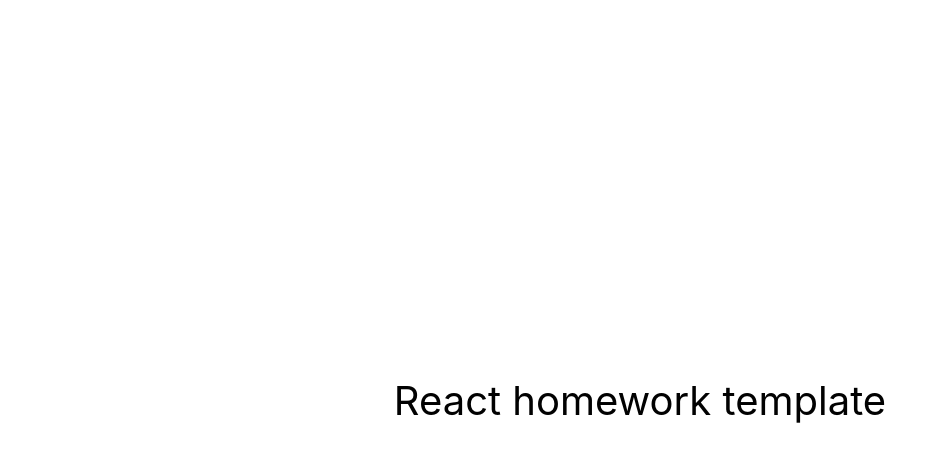
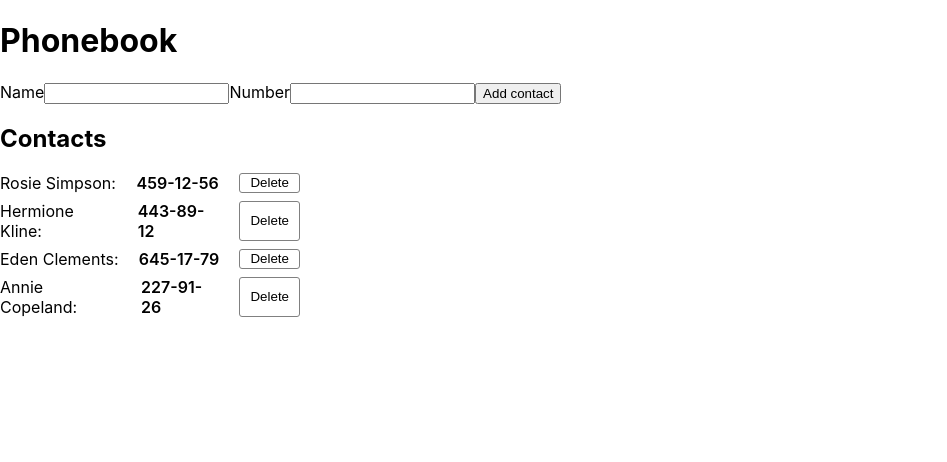
Before and after one commit to RuslanaSemenenko/goit-react-hw-02-phonebook, a React (Create React App) app: page / in a window 1280 px wide. Shown: the top 462 px of the page, without its empty margins (0-947 px from the left). Built offline with nearby package versions, Linux system fonts and the light colour scheme.

Commit message:
homework

```diff
--- a/package.json
+++ b/package.json
@@ -7,9 +7,12 @@
     "@testing-library/jest-dom": "^5.16.3",
     "@testing-library/react": "^12.1.4",
     "@testing-library/user-event": "^13.5.0",
+    "nanoid": "^4.0.1",
+    "prop-types": "^15.8.1",
     "react": "^18.1.0",
     "react-dom": "^18.1.0",
     "react-scripts": "5.0.1",
+    "styled-components": "^5.3.10",
     "web-vitals": "^2.1.3"
   },
   "scripts": {
--- a/src/components/App.jsx
+++ b/src/components/App.jsx
@@ -1,16 +1,95 @@
-export const App = () => {
-  return (
-    <div
-      style={{
-        height: '100vh',
-        display: 'flex',
-        justifyContent: 'center',
-        alignItems: 'center',
-        fontSize: 40,
-        color: '#010101'
-      }}
-    >
-      React homework template
-    </div>
-  );
+import React, { Component } from 'react';
+import PropTypes from 'prop-types';
+import { nanoid } from 'nanoid';
+import { v4 as uuidv4 } from 'uuid';
+import { ContactForm } from './ContactForm/ContactForm';
+import { ContactList } from './ContactList/ContactList';
+import { Filter } from './Filter/Filter';
+import css from './App.module.css';
+
+class App extends Component {
+  state = {
+    contacts: [
+      { id: nanoid(), name: 'Rosie Simpson', number: '459-12-56' },
+      { id: nanoid(), name: 'Hermione Kline', number: '443-89-12' },
+      { id: nanoid(), name: 'Eden Clements', number: '645-17-79' },
+      { id: nanoid(), name: 'Annie Copeland', number: '227-91-26' },
+    ],
+    filter: '',
+    name: '',
+    number: '',
+  };
+
+  handleNameChange = e => {
+    this.setState({ name: e.target.value });
+  };
+
+  handleNumberChange = e => {
+    this.setState({ number: e.target.value });
+  };
+
+  handleSubmit = e => {
+    e.preventDefault();
+    const { contacts, name, number } = this.state;
+
+    if (!name.trim() || !number.trim()) {
+      return;
+    }
+
+    const contact = { id: uuidv4(), name, number };
+    this.setState({ contacts: [...contacts, contact], name: '', number: '' });
+  };
+
+  render() {
+    const { contacts, name, number } = this.state;
+
+    return (
+      <div>
+        <h1>Phonebook</h1>
+        <form onSubmit={this.handleSubmit}>
+          <label>
+            Name
+            <input
+              type="text"
+              name="name"
+              value={name}
+              onChange={this.handleNameChange}
+              pattern="^[a-zA-Zа-яА-Я]+(([' -][a-zA-Zа-яА-Я ])?[a-zA-Zа-яА-Я]*)*$"
+              title="Name may contain only letters, apostrophe, dash and spaces. For example Adrian, Jacob Mercer, Charles de Batz de Castelmore d'Artagnan"
+              required
+            />
+          </label>
+          <label>
+            Number
+            <input
+              type="tel"
+              name="number"
+              value={number}
+              onChange={this.handleNumberChange}
+              pattern="\+?\d{1,4}?[-.\s]?\(?\d{1,3}?\)?[-.\s]?\d{1,4}[-.\s]?\d{1,4}[-.\s]?\d{1,9}"
+              title="Phone number must be digits and can contain spaces, dashes, parentheses and can start with +"
+              required
+            />
+          </label>
+          <button type="submit">Add contact</button>
+        </form>
+        <h2>Contacts</h2>
+        <ContactList contacts={contacts} />
+      </div>
+    );
+  }
+}
+
+App.propTypes = {
+  contacts: PropTypes.arrayOf(
+    PropTypes.shape({
+      id: PropTypes.string.isRequired,
+      name: PropTypes.string.isRequired,
+      number: PropTypes.string.isRequired,
+    })
+  ),
+  name: PropTypes.string.isRequired,
+  number: PropTypes.string.isRequired,
 };
+
+export default App;
--- /dev/null
+++ b/src/components/App.module.css
@@ -0,0 +1,5 @@
+.conteiner {
+    display: flex;
+    flex-direction: column;
+    padding: 34px;
+}
--- /dev/null
+++ b/src/components/ContactForm/ContactForm.jsx
@@ -0,0 +1,72 @@
+import { Component } from 'react';
+import css from './ContactForm.module.css';
+import PropTypes from 'prop-types';
+
+export class ContactForm extends Component {
+  state = {
+    name: '',
+    number: '',
+  };
+
+  resetForm = () => {
+    this.setState({ name: '', number: '' });
+    };
+
+  onChangeInput = evt => {
+    const { name, value } = evt.currentTarget;
+    this.setState({ [name]: value });
+  };
+
+  render() {
+    return (
+      <>
+        <form
+          className={css.formstyle}
+          onSubmit={evt => {
+            evt.preventDefault();
+            this.props.addContact(this.state);
+            this.resetForm();
+          }}
+        >
+          <label className={css.label}>
+            Name
+            <br />
+            <input
+              className={css.input}
+              onChange={this.onChangeInput}
+              value={this.state.name}
+              type="text"
+              name="name"
+              pattern="^[a-zA-Zа-яА-Я]+(([' -][a-zA-Zа-яА-Я ])?[a-zA-Zа-яА-Я]*)*$"
+              title="Name may contain only letters, apostrophe, dash and spaces. For example Adrian, Jacob Mercer, Charles de Batz de Castelmore d'Artagnan"
+              required
+            />
+          </label>
+          <br />
+          <label htmlFor="">
+            Number
+            <br />
+            <input
+              className={css.input}
+              onChange={this.onChangeInput}
+              value={this.state.number}
+              type="tel"
+              name="number"
+              pattern="\+?\d{1,4}?[-.\s]?\(?\d{1,3}?\)?[-.\s]?\d{1,4}[-.\s]?\d{1,4}[-.\s]?\d{1,9}"
+              title="Phone number must be digits and can contain spaces, dashes, parentheses and can start with +"
+              required
+            />
+          </label>
+          <br />
+          <button className={css.button} type="submit">
+            Add contact
+          </button>
+        </form>
+      </>
+    );
+  }
+}
+
+ContactForm.propTypes = {
+  addContact: PropTypes.func.isRequired,
+};
--- /dev/null
+++ b/src/components/ContactForm/ContactForm.module.css
@@ -0,0 +1,26 @@
+.formstyle {
+  padding: 24px;
+  border: 2px solid grey;
+  width: 350px;
+}
+
+.label {
+  margin-bottom: 10px;
+}
+
+.input {
+  margin-top: 10px;
+  margin-bottom: 8px;
+}
+
+.button {
+  margin-top: 10px;
+  background-color: white;
+  border: 1px solid gray;
+  border-radius: 3px;
+  padding: 1px 10px;
+}
+
+.button:hover {
+  background: rgb(240, 240, 240);
+}
--- /dev/null
+++ b/src/components/ContactList/ContactList.jsx
@@ -0,0 +1,31 @@
+import PropTypes from 'prop-types';
+import css from './ContactList.module.css';
+
+export const ContactList = ({ contacts, delContact }) => {
+  return (
+    <ul className={css.list}>
+      {contacts.map(contact => {
+        return (
+          <li className={css.item} key={contact.id}>
+            <span>{contact.name}:</span>
+            <span className={css.number}>{contact.number}</span>
+            <button
+              className={css.button}
+              type="button"
+              onClick={() => {
+                delContact(contact.id);
+              }}
+            >
+              Delete
+            </button>
+          </li>
+        );
+      })}
+    </ul>
+  );
+};
+
+ContactList.propTypes = {
+  delContact: PropTypes.func.isRequired,
+  contacts: PropTypes.array.isRequired,
+};
--- /dev/null
+++ b/src/components/ContactList/ContactList.module.css
@@ -0,0 +1,27 @@
+.list {
+  padding: 0;
+}
+
+.item {
+  display: flex;
+  gap: 20px;
+  width: 300px;
+  justify-content: space-between;
+  margin-bottom: 8px;
+}
+
+.number {
+  font-weight: 600;
+}
+
+.button {
+  justify-content: flex-end;
+  background-color: white;
+  border: 1px solid gray;
+  border-radius: 3px;
+  padding: 1px 10px;
+}
+
+.button:hover {
+  background: rgb(240, 240, 240);
+}
--- /dev/null
+++ b/src/components/Filter/Filter.jsx
@@ -0,0 +1,25 @@
+import css from './Filter.module.css';
+import PropTypes from 'prop-types';
+
+export const Filter = ({ filter, onChangeInput }) => {
+  return (
+    <>
+      <label>
+        Find contacts by name
+        <br />
+        <input
+          className={css.input}
+          onChange={onChangeInput}
+          value={filter}
+          type="text"
+          name="filter"
+        />
+      </label>
+    </>
+  );
+};
+
+Filter.propTypes = {
+  filter: PropTypes.string.isRequired,
+  onChangeInput: PropTypes.func.isRequired,
+};
--- /dev/null
+++ b/src/components/Filter/Filter.module.css
@@ -0,0 +1,3 @@
+.input {
+  margin-top: 10px;
+}
--- a/src/index.js
+++ b/src/index.js
@@ -1,6 +1,6 @@
 import React from 'react';
 import ReactDOM from 'react-dom/client';
-import { App } from 'components/App';
+import App from 'components/App';
 import './index.css';
 
 ReactDOM.createRoot(document.getElementById('root')).render(
```
